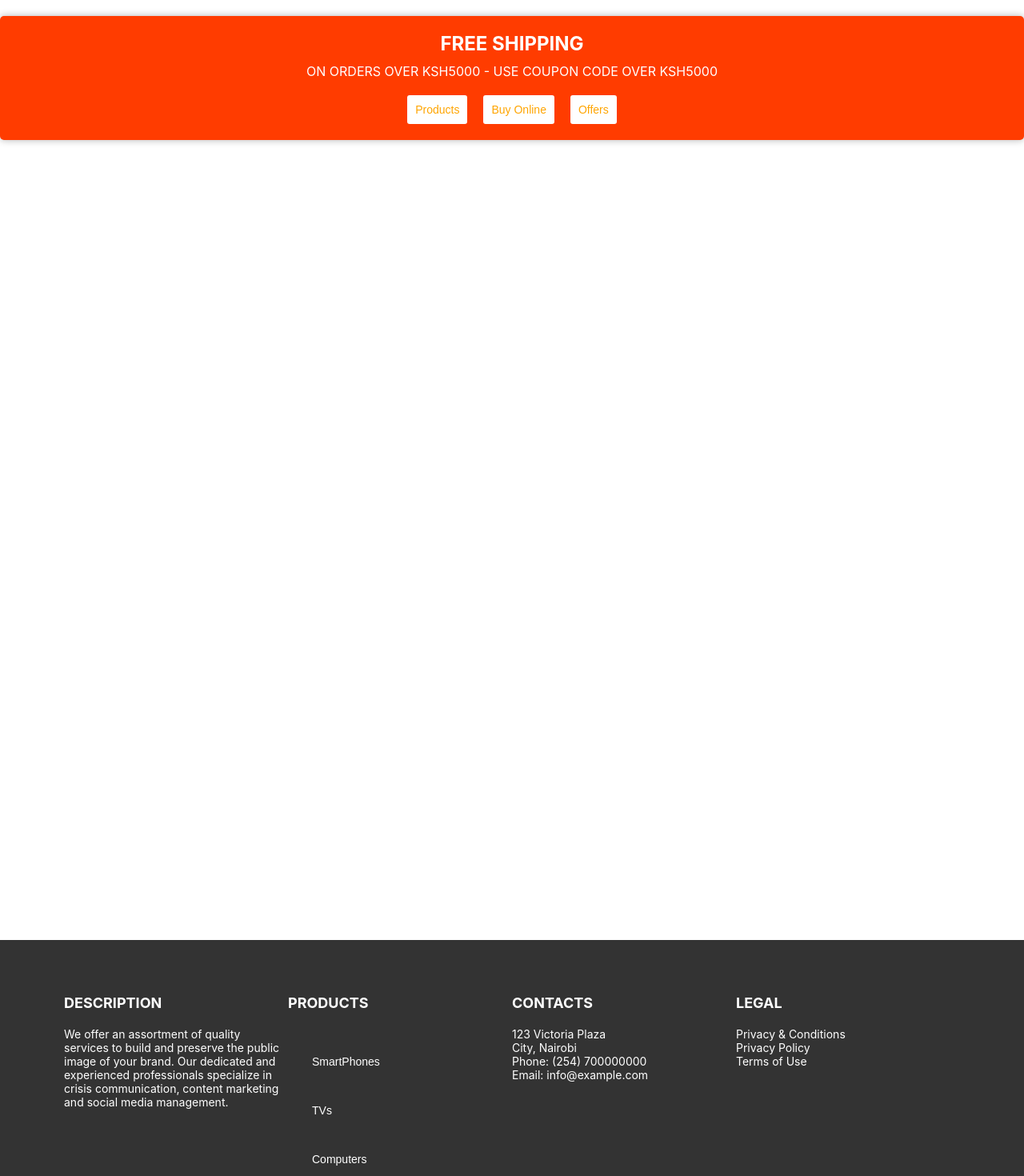
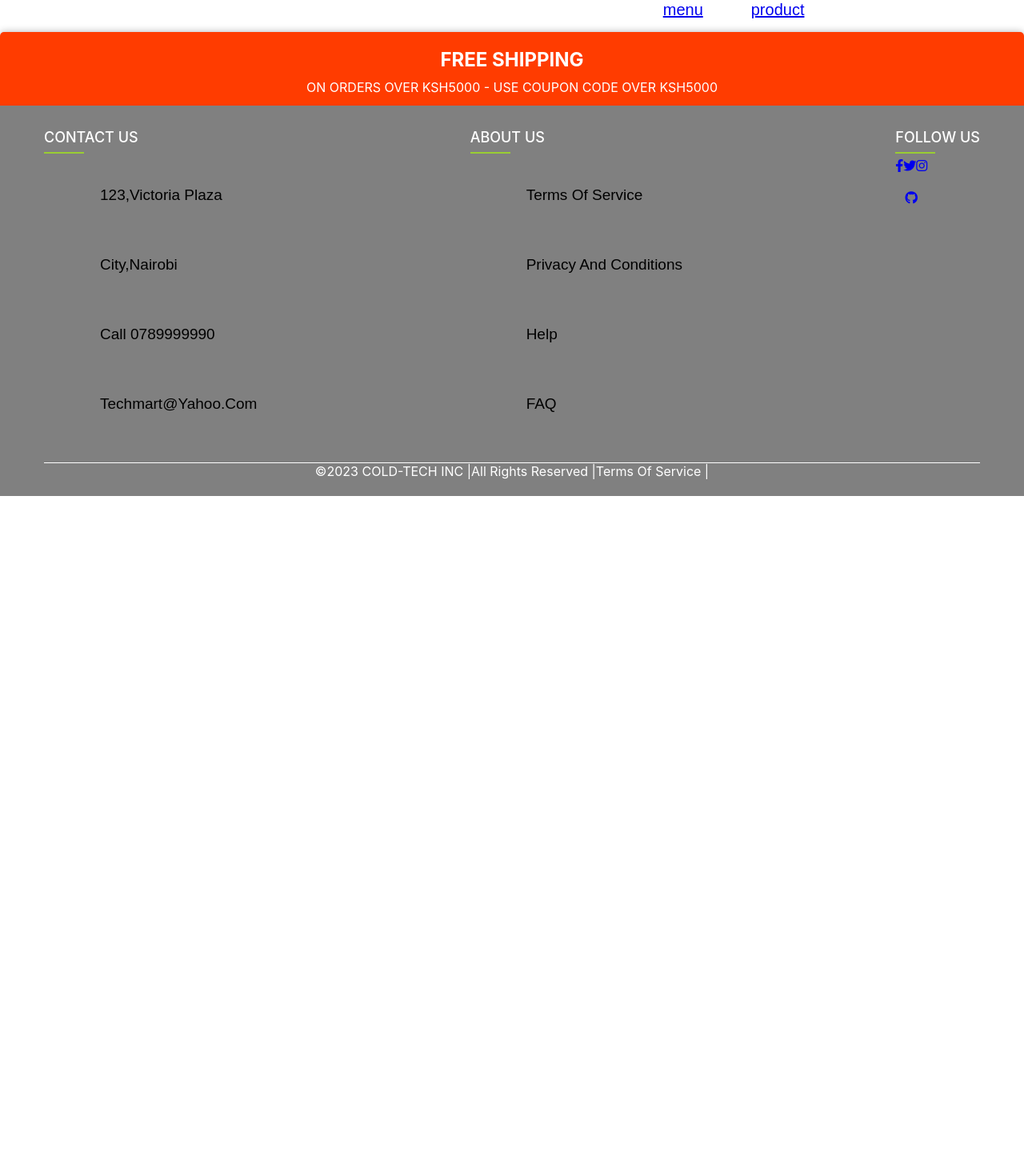
Before and after one commit to Kelly985/Techmart, a React (Create React App) app in the folder techmart/: page /singup in a window 1280 px wide. Shown: the part 180-1650 px from the top of the page at 80% size. After the commit the page ends 800 px from the top, so only its background shows below. Built offline with nearby package versions, Linux system fonts and the light colour scheme.

Commit message:
added footer

```diff
--- a/techmart/public/index.html
+++ b/techmart/public/index.html
@@ -24,6 +24,7 @@
       work correctly both with client-side routing and a non-root public URL.
       Learn how to configure a non-root public URL by running `npm run build`.
     -->
+    <link rel="stylesheet" type="text/css" href="https://cdnjs.cloudflare.com/ajax/libs/font-awesome/6.4.0/css/all.min.css">
     <title>React App</title>
   </head>
   <body>
--- a/techmart/src/App.css
+++ b/techmart/src/App.css
@@ -75,89 +75,6 @@ li{
   border-radius: 2rem;
 
 }
-/* Footer Container */
-.footer-container {
-  display: flex;
-  flex-wrap: wrap;
-  justify-content: space-between;
-  padding: 50px 80px;
-  background-color: #333;
-  color: #fff;
-  margin-top: 1000px;
-}
-
-/* Footer Column */
-.footer-column {
-  flex-basis: 25%;
-  max-width: 25%;
-  margin-bottom: 30px;
-}
-
-/* Footer Column Heading */
-.footer-column h3 {
-  margin-bottom: 20px;
-  font-size: 18px;
-}
-
-/* Footer Column List */
-.footer-column ul {
-  list-style: none;
-  margin: 0;
-  padding: 0;
-}
-
-/* Footer Column List Items */
-.footer-column li {
-  margin-bottom: 10px;
-  font-size: 14px;
-}
-
-/* Footer Column Paragraph */
-.footer-column p {
-  margin-bottom: 20px;
-  font-size: 14px;
-}
-
-/* Footer Row */
-.row {
-  display: flex;
-  justify-content: center;
-  align-items: center;
-  padding: 20px;
-  background-color: #222;
-  color: #fff;
-}
-
-/* Footer Row Text */
-.row p {
-  font-size: 14px;
-  margin: 0;
-}
-
-/* Footer Link */
-a {
-  color: #fff;
-  text-decoration: none;
-  font-weight: bold;
-}
-
-/* Footer Link Hover */
-a:hover {
-  color: #ccc;
-}
-
-/* Products Column List */
-.products-column ul {
-  flex-direction: column;
-}
-
-/* Copyright */
-.col-sm {
-  color: white;
-  text-align: center;
-  border-top: 1px solid white;
-}
-
 .lii {
   flex-basis: 0%; /* each column takes 33.33% of the container */
   padding: 0px;
@@ -169,7 +86,12 @@ a:hover {
   flex-direction: column;
   margin-top: 100%;
 }
+  /* .body{
+position: relative;
+margin: 0;
+min-height: 100%;
 
+  } */
   .banner-card {
     background-color: rgb(255, 60, 0);
     color: white;
@@ -191,32 +113,263 @@ a:hover {
     margin-bottom: 20px;
     text-align: center;
   }
+  .banner-card:hover {
+    background-color: goldenrod;
+    cursor: pointer;
+  }
 
-.banner-card-buttons-container {
+.container{
+max-width: 1170px;
+margin:auto
+}
+
+/* footer styles */
+.footer {
+  position: fixed;
+  bottom: 0;
+  left: 0;
+  width: 100%;
+  background: grey;
+  padding: 5px 0;
+ margin-top: 100px;
+ right: 0;
+ left: 0;
+ bottom: 0;
+}
+.container{
+  bottom: 0;
+  right: 0;
+}
+
+.row {
+  display: flex;
+  flex-wrap: wrap;
+  justify-content: space-between;
+}
+.footer-col h4 {
+  font-size: 18px;
+  color: white;
+  margin-bottom: 5px;
+  font-weight: 500;
+  position: relative;
+}
+
+ .footer-col h4::before {
+  content: '';
+  position: absolute;
+  left: 0;
+  bottom: -10px;
+  background: yellowgreen;
+  height: 2px;
+  box-sizing: border-box;
+  width: 50px;
+}
+
+.footer-col ul {
   display: flex;
   flex-direction: column;
-  align-items: center;
+  justify-content: flex-start;
+  align-items: flex-start;
+  height: 10%;
 }
 
-.banner-card-buttons {
-  display: flex;
-  justify-content: center;
-  gap: 20px;
-  margin-top: 10px;
+.footer-col ul li a {
+  font-size: 19px;
+  text-decoration: none;
+  color: black;
+  text-transform: capitalize;
+  font-weight: 300;
+  display:block;
+ display: block;
+  transition: all 0.3s ease;
 }
 
-.banner-card-buttons button {
-  background-color: white;
-  color: orange;
-  border: none;
-  border-radius: 3px;
-  padding: 10px;
-  font-size: 14px;
-  cursor: pointer;
-  transition: background-color 0.3s ease-in-out;
+.footer-col .social-links {
+  display: inline-block;
+  height: 40px;
+  width: 40px;
+  margin: 0 10px 10px 0;
+  text-align: center;
+  line-height: 40px;
+  border-radius: 50%;
+  color: white;
+  transform: all 0.5s ease;
 }
 
-.banner-card-buttons button:hover {
-  background-color: burlywood;
-  color: grey;
+ .footer-col ul li a:hover {
+  color: orange;
+  padding-left: 10px;
 }
+.col-sm {
+  color: rgb(255, 255, 255);
+  text-align: center;
+  border-top: 1px solid rgb(255, 255, 255);
+}
+
+/* sidebar styles */
+.sidebar {
+  background-color: white;
+  color: red;
+  height: 100%;
+  position: fixed;
+  top: 0;
+  left: 0;
+  overflow-y: auto;/* footer styles */
+.footer {
+  position: fixed;
+  bottom: 0;
+  left: 0;
+  width: 100%;.banner-card:hover {
+    background-color: #f2f2f2;
+    cursor: pointer;
+  }
+
+  background: grey;
+  padding: 5px 0;
+ margin-top: 100px;
+ right: 0;
+ left: 0;
+ bottom: 0;
+}
+.container{
+  bottom: 0;
+  right: 0;
+}
+
+.row {
+  display: flex;
+  flex-wrap: wrap;
+  justify-content: space-between;
+}
+.footer-col h4 {
+  font-size: 18px;
+  color: white;
+  margin-bottom: 5px;
+  font-weight: 500;
+  position: relative;
+}
+
+ .footer-col h4::before {
+  content: '';
+  position: absolute;
+  left: 0;
+  bottom: -10px;
+  background: yellowgreen;
+  height: 2px;
+  box-sizing: border-box;
+  width: 50px;
+}
+
+.footer-col ul {
+  display: flex;
+  flex-direction: column;
+  justify-content: flex-start;
+  align-items: flex-start;
+  height: 10%;
+}
+
+.footer-col ul li a {
+  font-size: 19px;
+  text-decoration: none;
+  color: black;
+  text-transform: capitalize;
+  font-weight: 300;
+  display:block;
+ display: block;
+  transition: all 0.3s ease;
+}
+
+.footer-col .social-links {
+  display: inline-block;
+  height: 40px;
+  width: 40px;
+  margin: 0 10px 10px 0;
+  text-align: center;
+  line-height: 40px;
+  border-radius: 50%;
+  color: white;
+  transform: all 0.5s ease;
+}
+
+ .footer-col ul li a:hover {
+  color: orange;
+  padding-left: 10px;
+}
+.col-sm {
+  color: rgb(255, 255, 255);
+  text-align: center;
+  border-top: 1px solid rgb(255, 255, 255);
+}
+
+/* sidebar styles */
+.sidebar {
+  background-color: white;
+  color: red;
+  height: 100%;
+  position: fixed;
+  top: 0;
+  left: 0;
+  overflow-y: auto;
+  width: 300px;
+  z-index: 1000;
+}
+
+  width: 300px;
+  z-index: 1000;
+}
+
+/* .sidebar-header {
+  padding: 20px;
+  text-align: center;
+  background-color: #333;
+}
+
+.sidebar-header p {
+  margin: 0;
+  font-size: 1.5rem;
+  text-transform: uppercase;
+  letter-spacing: 2px;
+}
+
+.sidebar-nav {
+  list-style: none;
+  padding: 0;
+  margin: 0;
+}
+
+.sidebar-nav-item {
+  margin-bottom: 5px;
+}
+
+.sidebar-nav-item a {
+  display: block;
+  padding: 15px 20px;
+  text-decoration: none;
+  transition: all 0.2s ease-in-out;
+  color: #fff;
+  font-size: 1.2rem;
+}
+
+.sidebar-nav-item a:hover {
+  background-color: #444;
+}
+
+.sidebar-nav-item.active a {
+  background-color: #222;
+}
+
+@media only screen and (max-width: 767px) {
+  .sidebar {
+    width: 100%;
+    height: 50px;
+  }
+
+  .sidebar-header p {
+    font-size: 1.2rem;
+  }
+
+  .sidebar-nav-item {
+    float: left;
+    width: 33.33%;
+  }
+}  */
--- a/techmart/src/App.js
+++ b/techmart/src/App.js
@@ -7,10 +7,12 @@ import signin from "./components/signin"
 import signup  from "./components/singup"
 import Footer from './Footer';
 import BannerCard from './BannerCard';
+// import SideBar from './SideBar';
 
 function App() {
   return (
     <Router>
+      {/* <SideBar /> */}~
       <Navbar />
       <BannerCard />
       <Routes>
--- a/techmart/src/BannerCard.js
+++ b/techmart/src/BannerCard.js
@@ -1,15 +1,11 @@
 import React from 'react';
+// import './BannerCard.css';
 
 const BannerCard = () => {
   return (
-    <div className="banner-card">
+    <div className="banner-card" id="banner-card-id">
       <div className="banner-card-header">FREE SHIPPING</div>
       <div className="banner-card-paragraph">ON ORDERS OVER KSH5000 - USE COUPON CODE OVER KSH5000 </div>
-      <div className="banner-card-buttons">
-        <button className="button-products">Products</button>
-        <button className="button-buy-online">Buy Online</button>
-        <button className="button-offers">Offers</button>
-      </div>
     </div>
   );
 };
--- a/techmart/src/Footer.js
+++ b/techmart/src/Footer.js
@@ -4,37 +4,46 @@ import './App.css';
 function Footer() {
   return (
     <footer>
-      <div className="footer-container">
-        <div className="footer-column">
-          <h3>DESCRIPTION</h3>
-
-          <p> We offer an assortment of quality services to build and preserve the public image of your brand. Our dedicated and experienced professionals specialize in crisis communication, content marketing and social media management.</p>
-        </div>
-        <div className="footer-column">
-          <h3>PRODUCTS</h3>
-          <ul className='lii'>
-            <li>SmartPhones</li>
-            <li>TVs</li>
-            <li>Computers</li>
-            <li>Headsets</li>
-            <li>Printers & Scanners</li>
-            <li>Softwares</li>
-            <li>Videogame consoles</li>
+        <div className="footer">
+            <div className="container">
+                <div className="row">
+                    <div className="footer-col">
+                        <h4>CONTACT US</h4>
+                        <ul>
+                            <li><a href="#">123,Victoria Plaza</a></li>
+                            <li><a href="#">City,Nairobi</a></li>
+                            <li><a href="#">Call 0789999990</a></li>
+                            <li><a href="#">techmart@yahoo.com</a></li>
                         </ul>
                     </div>
-        <div className="footer-column">
-          <h3>CONTACTS</h3>
-          <p>123 Victoria Plaza<br/>City, Nairobi<br/>Phone: (254) 700000000<br/>Email: info@example.com</p>
+                    <div className="footer-col">
+                        <h4>ABOUT US</h4>
+                        <ul>
+                            <li><a href="#">Terms of Service</a></li>
+                            <li><a href="#">Privacy and Conditions</a></li>
+                            <li><a href="#">Help</a></li>
+                            <li><a href="#">FAQ</a></li>
+                        </ul>
                     </div>
-        <div className="footer-column">
-          <h3>LEGAL</h3>
-          <p>Privacy & Conditions<br/>Privacy Policy<br/>Terms of Use</p>
+                    <div className="footer-col">
+                        <h4>FOLLOW US</h4>
+                        <div class="social-links">
+                            <a href="#">< i class="fab fa-facebook-f"></i></a>
+                            <a href="#">< i class="fab fa-twitter"></i></a>
+                            <a href="#">< i class="fab fa-instagram"></i></a>
+                            <a href="#">< i class="fab fa-github"></i></a>
                         </div>
                     </div>
-      <div className="row">
+
+
+                </div>
+                <div className="new">
                        <p className="col-sm">
-          &copy;{new Date().getFullYear()} COLD-TECH INC | All Rights Reserved | Terms Of Service
+                        &copy;{new Date().getFullYear()} COLD-TECH INC |All Rights Reserved |Terms Of Service |
                        </p>
+
+      </div>
+            </div>
         </div>
     </footer>
   );
```
Also changed, not shown: techmart/src/SideBar.js (added, +21 -0 lines). Lines whose indentation alone changed are shown as unchanged.
